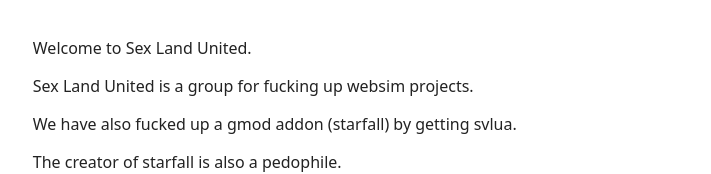
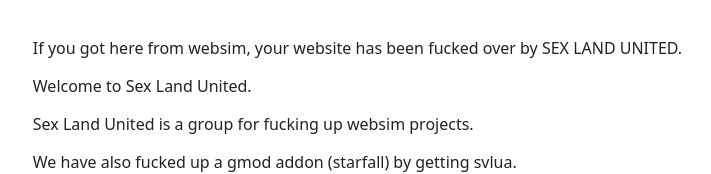
Before and after one commit to cantfindmee/sexlandunited, a plain HTML site: page index.html in a window 1280 px wide. Shown: the top 174 px of the page, without its empty margins (228-939 px from the left). Drawn offline with Linux system fonts and the light colour scheme.

Commit message:
Update index.html

```diff
--- a/index.html
+++ b/index.html
@@ -29,6 +29,7 @@ body {
 <body>
 
 <div class="center">
+  <p>If you got here from websim, your website has been fucked over by SEX LAND UNITED.</p>
   <p>Welcome to Sex Land United.</p>
   <p>Sex Land United is a group for fucking up websim projects.</p>
   <p>We have also fucked up a gmod addon (starfall) by getting svlua.</p>
```
